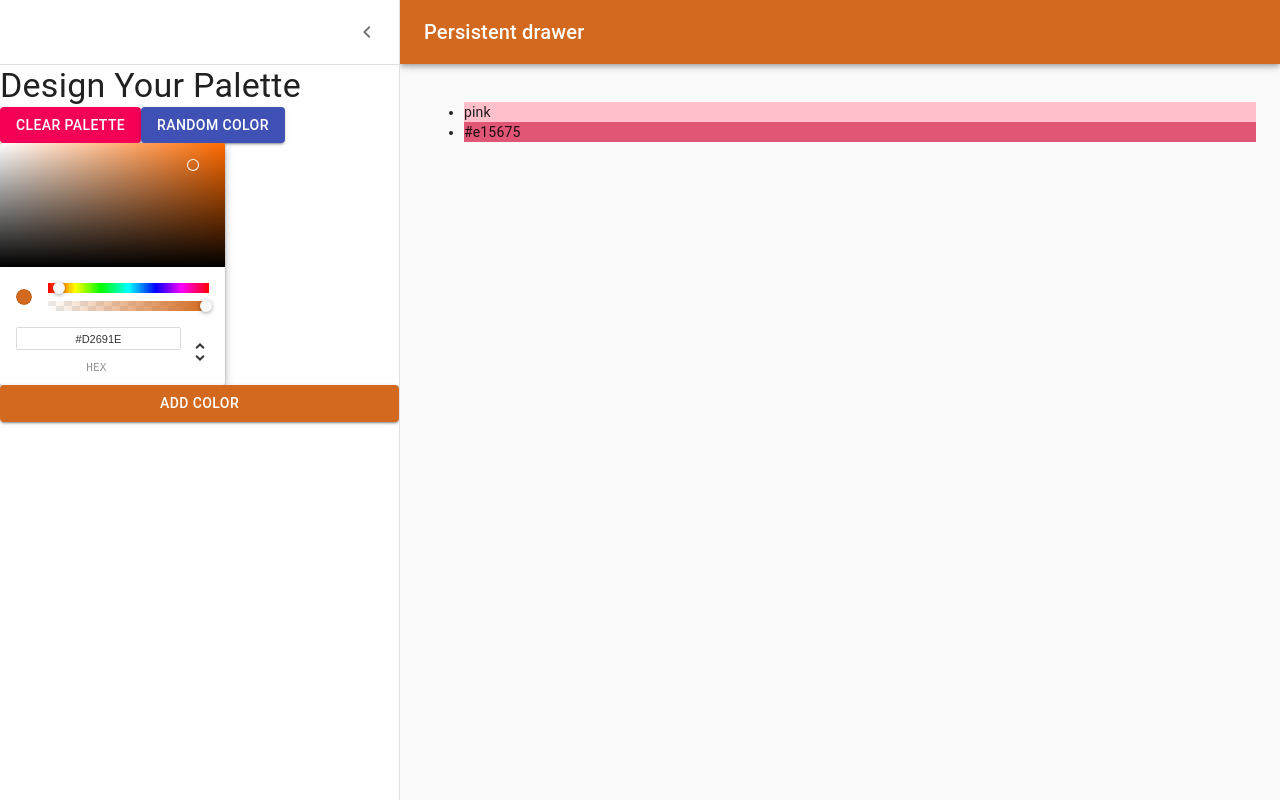
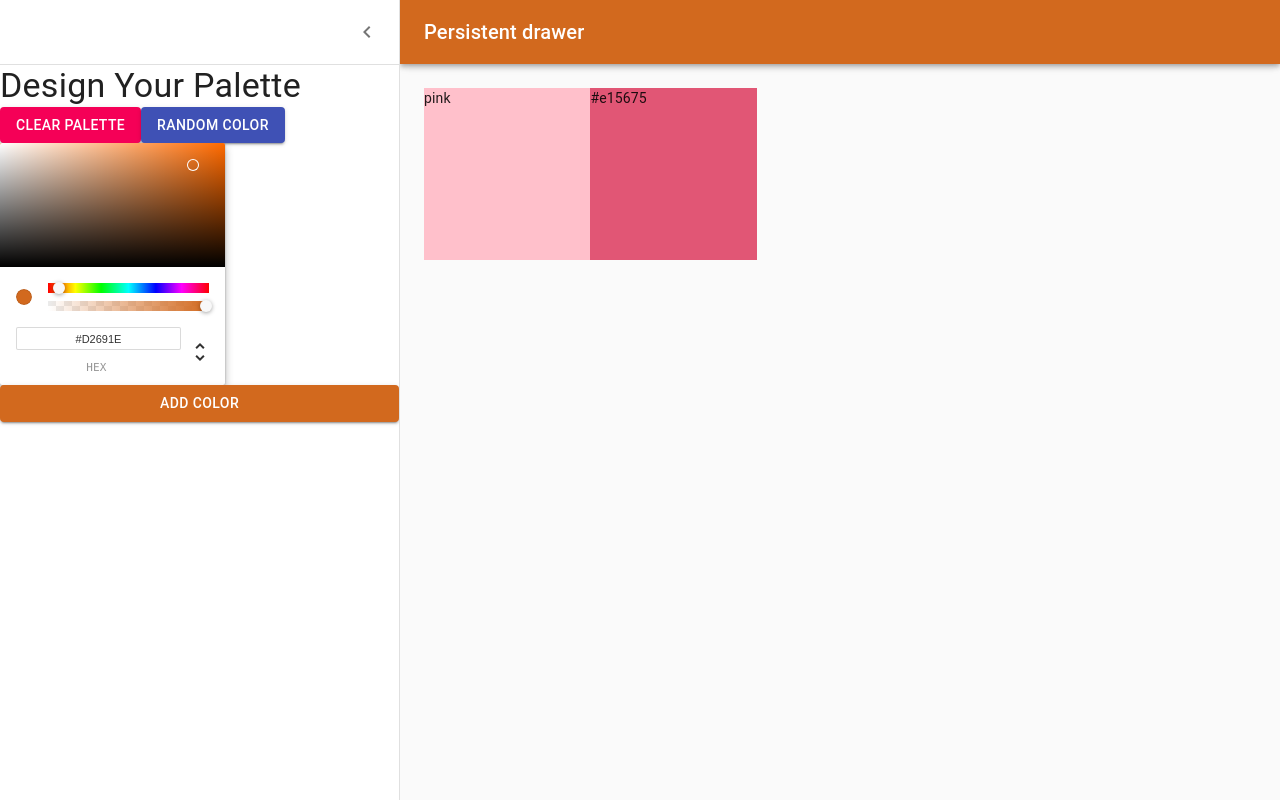
Before and after one commit to Neilketchum/Color-Pallete, a React (Create React App) app: page /palette/new in a window 1280 px wide. Built offline with nearby package versions, Linux system fonts and the light colour scheme.

Commit message:
Added Draggable ColorBox

```diff
--- /dev/null
+++ b/src/DraggableColorBox.js
@@ -0,0 +1,25 @@
+import React from 'react'
+
+
+import {withStyles} from '@material-ui/styles'
+
+const styles = {
+    root:{
+       width:"20%",
+       height:"25%",
+       margin:"0 auto",
+       display:"inline-block",
+       position:"relative",
+       cursor:"pointer",
+       marginBottom:"-3.5px",
+    }
+}
+
+ function DraggableColorBox(props) {
+    return (
+        <div style = {{background:props.color}} className = {props.classes.root}>
+            {props.color}
+        </div>
+    )
+}
+export default withStyles(styles)(DraggableColorBox)
--- a/src/NewPaletteForm.js
+++ b/src/NewPaletteForm.js
@@ -12,6 +12,7 @@
 import ChevronLeftIcon from "@material-ui/icons/ChevronLeft";
 import {ChromePicker} from 'react-color';
 import Button from '@material-ui/core/Button'
+import DraggableColorBox from "./DraggableColorBox";
 const drawerWidth = 400;
 
 const styles = theme => ({
@@ -21,7 +22,9 @@
   appBar: {
     transition: theme.transitions.create(["margin", "width"], {
       easing: theme.transitions.easing.sharp,
-      duration: theme.transitions.duration.leavingScreen
+      duration: theme.transitions.duration.leavingScreen,
+
+
     })
   },
   appBarShift: {
@@ -54,13 +57,16 @@
     justifyContent: "flex-end"
   },
   content: {
-    flexGrow: 1,
+    flexGrow: "1",
+
     padding: theme.spacing.unit * 3,
     transition: theme.transitions.create("margin", {
       easing: theme.transitions.easing.sharp,
       duration: theme.transitions.duration.leavingScreen
     }),
-    marginLeft: -drawerWidth
+    marginLeft: -drawerWidth,
+    height: "calc(100vh - 64px)",
+
   },
   contentShift: {
     transition: theme.transitions.create("margin", {
@@ -162,11 +168,9 @@
         >
           <div className={classes.drawerHeader} />
 
-        <ul>
-            {this.state.colors.map(color=>(
-                <li style = {{background:color}} >{color}</li>
+            {this.state.colors.map(col=>(
+                <DraggableColorBox color = {col}/>
             ))}
-        </ul>
 
 
 
```
